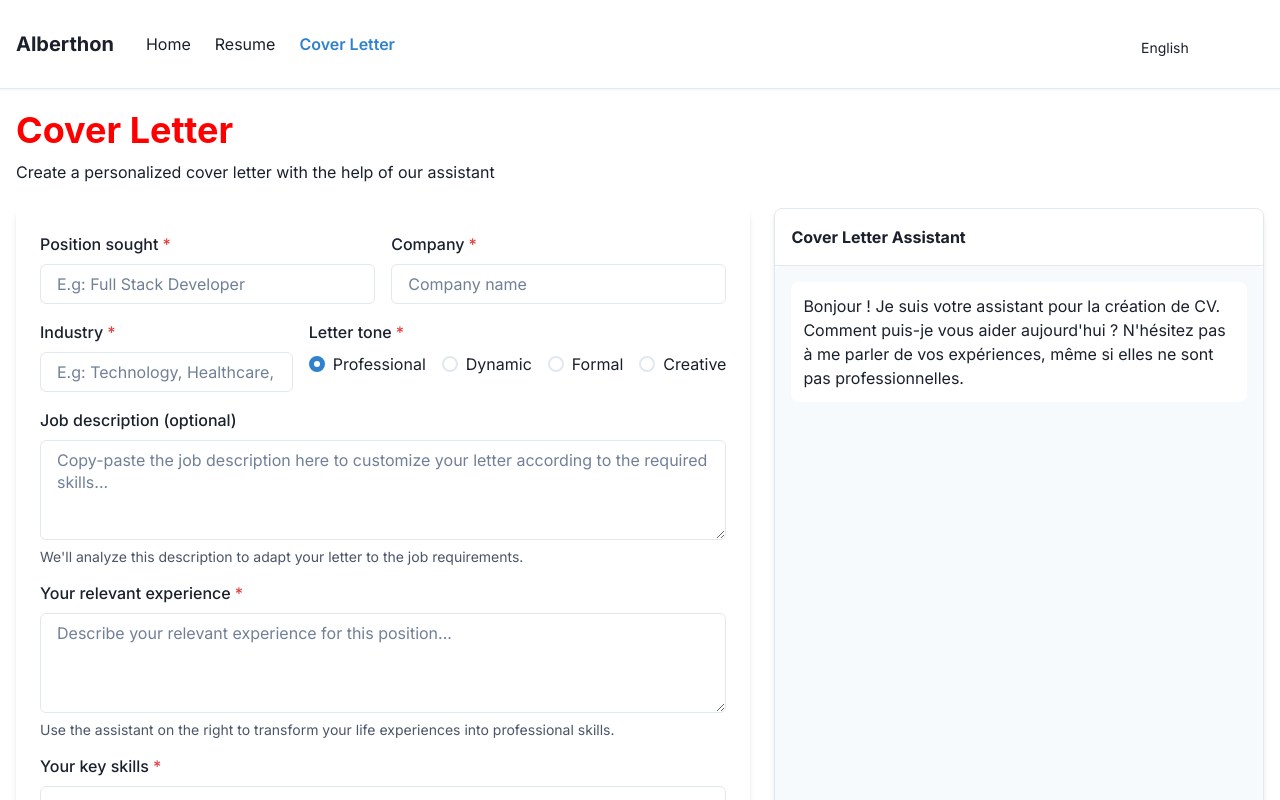
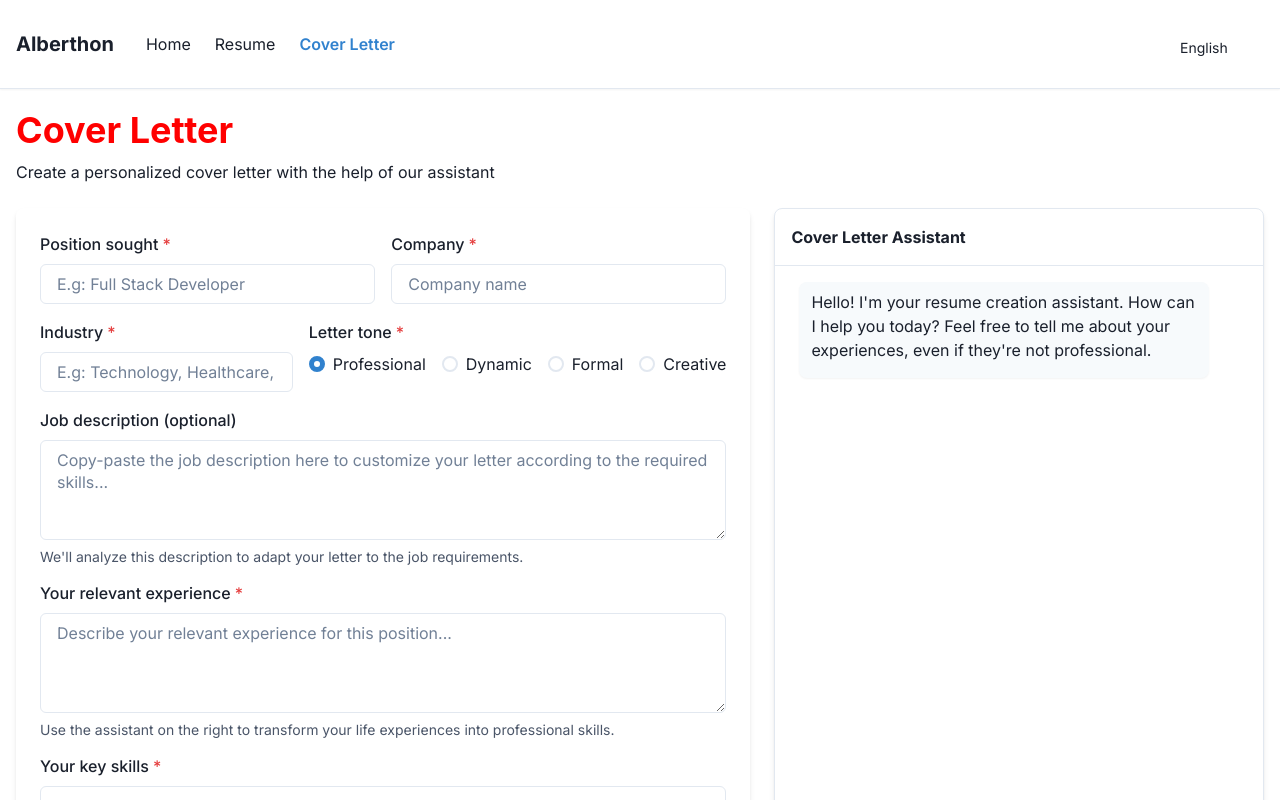
Before and after one commit to YassLeMaudit/Alberthon-Croix-Rouge, a Next.js app: page /en/lettre in a window 1280 px wide. Shown: the top 800 px of the page. Built offline with nearby package versions, Linux system fonts and the light colour scheme.

Commit message:
Traduction et CV amélioré

```diff
--- a/package.json
+++ b/package.json
@@ -16,6 +16,7 @@
     "@emotion/react": "^11.11.3",
     "@emotion/styled": "^11.11.0",
     "@formatjs/intl-localematcher": "^0.6.1",
+    "ai": "^4.3.16",
     "docx": "^9.5.0",
     "file-saver": "^2.0.5",
     "formidable": "^3.5.4",
@@ -30,7 +31,8 @@
     "react": "^18.2.0",
     "react-dom": "^18.2.0",
     "react-i18next": "^15.5.1",
-    "react-icons": "^5.0.1"
+    "react-icons": "^5.0.1",
+    "react-markdown": "^10.1.0"
   },
   "devDependencies": {
     "@types/file-saver": "^2.0.7",
--- a/public/locales/en/common.json
+++ b/public/locales/en/common.json
@@ -56,7 +56,9 @@
     "loading": "The assistant is writing a response...",
     "error": "Sorry, an error occurred. Please try again.",
     "welcome_cv": "Hello! I'm your resume creation assistant. How can I help you today? Feel free to tell me about your experiences, even if they're not professional.",
-    "welcome_lettre": "Hello! I'm your cover letter creation assistant. How can I help you today? Tell me about your life experiences, and I'll help you transform them into professional skills."
+    "welcome_lettre": "Hello! I'm your cover letter creation assistant. How can I help you today? Tell me about your life experiences, and I'll help you transform them into professional skills.",
+    "context_default": "Default context",
+    "send": "Send"
   },
   "home": "Home",
   "cv": "Resume",
--- a/public/locales/fa/common.json
+++ b/public/locales/fa/common.json
@@ -59,7 +59,9 @@
     "loading": "دستیار در حال نوشتن پاسخ است...",
     "error": "متأسفیم، خطایی رخ داد. لطفاً دوباره تلاش کنید.",
     "welcome_cv": "سلام! من دستیار ایجاد رزومه شما هستم. امروز چگونه می‌توانم به شما کمک کنم؟ لطفاً درباره تجربیات خود با من صحبت کنید، حتی اگر حرفه‌ای نباشد.",
-    "welcome_lettre": "سلام! من دستیار نامه انگیزشی شما هستم. امروز چگونه می‌توانم به شما کمک کنم؟ درباره تجربیات زندگی خود با من صحبت کنید، و من به شما کمک می‌کنم آنها را به مهارت‌های حرفه‌ای تبدیل کنید."
+    "welcome_lettre": "سلام! من دستیار نامه انگیزشی شما هستم. امروز چگونه می‌توانم به شما کمک کنم؟ درباره تجربیات زندگی خود با من صحبت کنید، و من به شما کمک می‌کنم آنها را به مهارت‌های حرفه‌ای تبدیل کنید.",
+    "context_default": "پیش فرض",
+    "send": "ارسال"
   },
   "home": "خانه",
   "cv": "رزومه",
--- a/public/locales/ku/common.json
+++ b/public/locales/ku/common.json
@@ -59,7 +59,9 @@
     "loading": "Alîkar bersivê dinivîse...",
     "error": "Efû bikin, xetayek çêbû. Ji kerema xwe dîsa biceribînin.",
     "welcome_cv": "Silav! Ez alîkarê te yê afirandina CV me. Ez îro çawa dikarim alîkariya te bikim? Kerema xwe re behsa ezmûnên xwe ji min re bikin, heta ku ew ne profesyonel bin jî.",
-    "welcome_lettre": "Silav! Ez alîkarê te yê afirandina nameya motîvasyonê me. Ez îro çawa dikarim alîkariya te bikim? Behsa ezmûnên xwe yên jiyanê bikin, û ez ê ji bo veguherandina wan ber bi şiyanên profesyonel ve alîkariya we bikim."
+    "welcome_lettre": "Silav! Ez alîkarê te yê afirandina nameya motîvasyonê me. Ez îro çawa dikarim alîkariya te bikim? Behsa ezmûnên xwe yên jiyanê bikin, û ez ê ji bo veguherandina wan ber bi şiyanên profesyonel ve alîkariya we bikim.",
+    "context_default": "Default Context",
+    "send": "Send"
   },
   "home": "Destpêk",
   "cv": "CV",
--- a/public/locales/zh/common.json
+++ b/public/locales/zh/common.json
@@ -59,7 +59,11 @@
     "loading": "助手正在撰写回复...",
     "error": "抱歉，出现错误。请重试。",
     "welcome_cv": "您好！我是您的简历创建助手。今天我能如何帮助您？请随时告诉我您的经历，即使它们不是职业性质的。",
-    "welcome_lettre": "您好！我是您的求职信创建助手。今天我能如何帮助您？告诉我您的生活经历，我会帮助您将它们转化为专业技能。"
+    "welcome_lettre": "您好！我是您的求职信创建助手。今天我能如何帮助您？告诉我您的生活经历，我会帮助您将它们转化为专业技能。",
+    "context_default": "默认上下文",
+    "send": "发送",
+    "copy_success": "文本已复制到剪贴板！",
+    "copy_label": "可复制的示例"
   },
   "home": "首页",
   "cv": "简历",
--- a/src/components/ChatWidget.tsx
+++ b/src/components/ChatWidget.tsx
@@ -1,6 +1,8 @@
 'use client'
 
-import { useState, useEffect } from 'react'
+import { useState, useEffect, useRef } from 'react'
+import { useTranslation } from 'react-i18next'
+import ReactMarkdown from 'react-markdown'
 import {
   Box,
   Button,
@@ -16,8 +18,12 @@ import {
   DrawerOverlay,
   DrawerContent,
   DrawerCloseButton,
+  Flex,
+  Divider,
+  Card,
+  CardBody,
 } from '@chakra-ui/react'
-import { FaComments, FaPaperPlane, FaTimes } from 'react-icons/fa'
+import { FaComments, FaPaperPlane, FaTimes, FaCopy } from 'react-icons/fa'
 
 interface ChatWidgetProps {
   initialPrompt?: string;
@@ -27,16 +33,27 @@ interface ChatWidgetProps {
     onOpen: () => void;
     onClose: () => void;
   };
+  width?: string;
 }
 
-export default function ChatWidget({ initialPrompt, noDrawer = false, drawerState }: ChatWidgetProps) {
+export default function ChatWidget({ initialPrompt, noDrawer = false, drawerState, width = '100%' }: ChatWidgetProps) {
   const defaultDrawerState = useDisclosure()
   const { isOpen, onOpen, onClose } = drawerState || defaultDrawerState
 
   const [message, setMessage] = useState('')
   const [chatHistory, setChatHistory] = useState<Array<{ role: 'user' | 'assistant', content: string }>>([])
   const [isLoading, setIsLoading] = useState(false)
+  const [currentResponse, setCurrentResponse] = useState<string>('')
   const [systemPrompt, setSystemPrompt] = useState<string | undefined>(initialPrompt)
+  const { t, i18n } = useTranslation('common')
+  const chatContainerRef = useRef<HTMLDivElement>(null)
+
+  // Scroll automatique vers le bas lors de réception de nouveaux messages
+  useEffect(() => {
+    if (chatContainerRef.current) {
+      chatContainerRef.current.scrollTop = chatContainerRef.current.scrollHeight
+    }
+  }, [chatHistory, currentResponse])
 
   // Afficher un message d'accueil de l'assistant au chargement
   useEffect(() => {
@@ -44,10 +61,10 @@ export default function ChatWidget({ initialPrompt, noDrawer = false, drawerStat
       // Message initial de l'assistant pour aider l'utilisateur
       setChatHistory([{
         role: 'assistant',
-        content: "Bonjour ! Je suis votre assistant pour la création de CV. Comment puis-je vous aider aujourd'hui ? N'hésitez pas à me parler de vos expériences, même si elles ne sont pas professionnelles."
+        content: t('chat.welcome_cv')
       }]);
     }
-  }, [initialPrompt]);
+  }, [initialPrompt, t, i18n.language]);
 
   const handleSend = async () => {
     if (!message.trim()) return
@@ -56,6 +73,7 @@ export default function ChatWidget({ initialPrompt, noDrawer = false, drawerStat
     setMessage('')
     setChatHistory(prev => [...prev, { role: 'user', content: userMessage }])
     setIsLoading(true)
+    setCurrentResponse('')
 
     try {
       const response = await fetch('/api/chat', {
@@ -65,65 +83,162 @@ export default function ChatWidget({ initialPrompt, noDrawer = false, drawerStat
         },
         body: JSON.stringify({
           message: userMessage,
-          context: systemPrompt || 'Je suis en train de rédiger une lettre de motivation.',
+          context: systemPrompt || t('chat.context_default'),
           history: chatHistory,
+          language: i18n.language // Transmettre la langue actuelle à l'API
         }),
       })
 
-      if (!response.ok) throw new Error('Erreur lors de l\'envoi du message')
+      if (!response.ok) throw new Error(t('chat.error'))
 
-      const data = await response.json()
-      setChatHistory(prev => [...prev, { role: 'assistant', content: data.response }])
+      const data = await response.json();
+      setChatHistory(prev => [...prev, { role: 'assistant', content: data.response }]);
     } catch (error) {
       console.error('Erreur:', error)
       setChatHistory(prev => [...prev, {
         role: 'assistant',
-        content: 'Désolé, une erreur est survenue. Veuillez réessayer.'
+        content: t('chat.error')
       }])
     } finally {
       setIsLoading(false)
     }
   }
 
+  // Extraction du texte à copier (entre "EXEMPLE À COPIER:" et la fin ou un autre marqueur)
+  const extractCopyText = (message: string) => {
+    const match = message.match(/EXEMPLE À COPIER:([\s\S]*?)(?:$|### |TRADUCTION:)/i)
+    return match ? match[1].trim() : ''
+  }
+
+  // Fonction pour copier le texte dans le presse-papiers
+  const copyToClipboard = (text: string) => {
+    navigator.clipboard.writeText(text)
+      .then(() => {
+        alert(t('chat.copy_success'))
+      })
+      .catch(err => {
+        console.error('Erreur lors de la copie:', err)
+      })
+  }
+
+  // Rendu d'un message avec mise en forme Markdown
+  const renderMessage = (message: string, role: 'user' | 'assistant') => {
+    if (role === 'user') {
+      return (
+        <Card bg="blue.100" borderRadius="lg" mx={2} boxShadow="sm" width="auto" ml="auto">
+          <CardBody py={2} px={3}>
+            <Text>{message}</Text>
+          </CardBody>
+        </Card>
+      )
+    }
+
+    const copyText = extractCopyText(message)
+
+    return (
+      <Card bg="gray.50" borderRadius="lg" mx={2} shadow="sm" width="100%">
+        <CardBody py={2} px={3}>
+          {/* Utilisation simplifiée de ReactMarkdown sans personnalisation de composants */}
+          <Box className="markdown-body" sx={{
+            'h3': {
+              fontSize: 'lg',
+              fontWeight: 'bold',
+              my: 2
+            },
+            'p': {
+              mb: 2
+            },
+            'ul': {
+              pl: 4,
+              my: 2
+            },
+            'li': {
+              ml: 4,
+              my: 1
+            },
+            'blockquote': {
+              borderLeftWidth: '4px',
+              borderLeftColor: 'gray.200',
+              pl: 2,
+              my: 2,
+              bg: 'gray.50'
+            },
+            'strong': {
+              fontWeight: 'bold'
+            }
+          }}>
+            <ReactMarkdown>{message}</ReactMarkdown>
+          </Box>
+
+          {copyText && (
+            <>
+              <Divider my={2} />
+              <Flex justify="space-between" align="center" bg="blue.50" p={2} borderRadius="md">
+                <Text fontWeight="medium" fontSize="sm">{t('chat.copy_label')}</Text>
+                <IconButton
+                  aria-label="Copier"
+                  icon={<FaCopy />}
+                  size="sm"
+                  onClick={() => copyToClipboard(copyText)}
+                  colorScheme="blue"
+                  variant="ghost"
+                />
+              </Flex>
+            </>
+          )}
+        </CardBody>
+      </Card>
+    )
+  }
+
   // Contenu du chat à réutiliser dans le drawer et directement dans la page
   const chatContent = (
-    <VStack h="100%" spacing={4}>
+    <VStack h="100%" spacing={0} w="100%">
       <Box
+        ref={chatContainerRef}
         flex="1"
         w="full"
         overflowY="auto"
         p={4}
-        borderRadius="md"
-        bg="gray.50"
+        bg="white"
       >
         {chatHistory.map((msg, index) => (
           <Box
             key={index}
             mb={4}
-            p={3}
-            borderRadius="lg"
-            bg={msg.role === 'user' ? 'blue.100' : 'white'}
             alignSelf={msg.role === 'user' ? 'flex-end' : 'flex-start'}
+            maxWidth="90%"
+            w={msg.role === 'user' ? 'auto' : '90%'}
           >
-            <Text>{msg.content}</Text>
+            {renderMessage(msg.content, msg.role)}
           </Box>
         ))}
-        {isLoading && (
+
+        {currentResponse && (
+          <Box mb={4} alignSelf="flex-start" maxWidth="90%" w="90%">
+            {renderMessage(currentResponse, 'assistant')}
+          </Box>
+        )}
+
+        {isLoading && !currentResponse && (
           <Box p={3} borderRadius="lg" bg="gray.100">
-            <Text>L'assistant rédige une réponse...</Text>
+            <Text>{t('chat.loading')}</Text>
           </Box>
         )}
       </Box>
 
-      <HStack w="full" p={4} borderTopWidth="1px">
+      <HStack w="full" p={3} borderTopWidth="1px" bg="gray.50">
         <Input
           value={message}
           onChange={(e) => setMessage(e.target.value)}
-          placeholder="Posez votre question..."
+          placeholder={t('chat.placeholder')}
           onKeyPress={(e) => e.key === 'Enter' && handleSend()}
+          disabled={isLoading}
+          bg="white"
+          borderColor="gray.300"
         />
         <IconButton
-          aria-label="Envoyer"
+          aria-label={t('chat.send')}
           icon={<FaPaperPlane />}
           onClick={handleSend}
           colorScheme="blue"
@@ -135,7 +250,11 @@ export default function ChatWidget({ initialPrompt, noDrawer = false, drawerStat
 
   // Si noDrawer est true, renvoyer uniquement le contenu du chat sans le drawer
   if (noDrawer) {
-    return chatContent;
+    return (
+      <Box width={width} h="100%" borderRadius="md" overflow="hidden">
+        {chatContent}
+      </Box>
+    );
   }
 
   // Sinon, renvoyer le bouton flottant et le drawer
@@ -158,7 +277,7 @@ export default function ChatWidget({ initialPrompt, noDrawer = false, drawerStat
         <DrawerContent>
           <DrawerCloseButton />
           <DrawerHeader borderBottomWidth="1px">
-            Assistant CV
+            {t('cv.assistant_title')}
           </DrawerHeader>
 
           <DrawerBody>
```
Also changed, not shown: public/locales/fr/common.json (+9 -2 lines), src/app/[locale]/cv/page.tsx (+14 -14 lines), src/app/api/chat/route.ts (+41 -3 lines), src/lib/openai.ts (+35 -4 lines), 1 other file (tests, documents, lock files or other folders).
